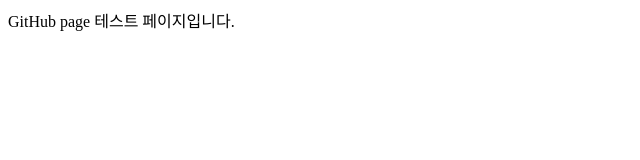
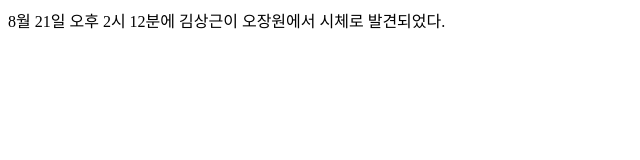
Before and after one commit to murikubo/boty, a website: page docs/test.html in a window 1280 px wide. Shown: the whole page, without its empty margins (0-640 px from the left). Drawn offline with Linux system fonts and the light colour scheme.

Commit message:
Update test.html

```diff
--- a/docs/test.html
+++ b/docs/test.html
@@ -7,6 +7,6 @@
     <title>김상근 사망</title>
 </head>
 <body>
-    GitHub page 테스트 페이지입니다.
+    8월 21일 오후 2시 12분에 김상근이 오장원에서 시체로 발견되었다.
 </body>
 </html>
```
